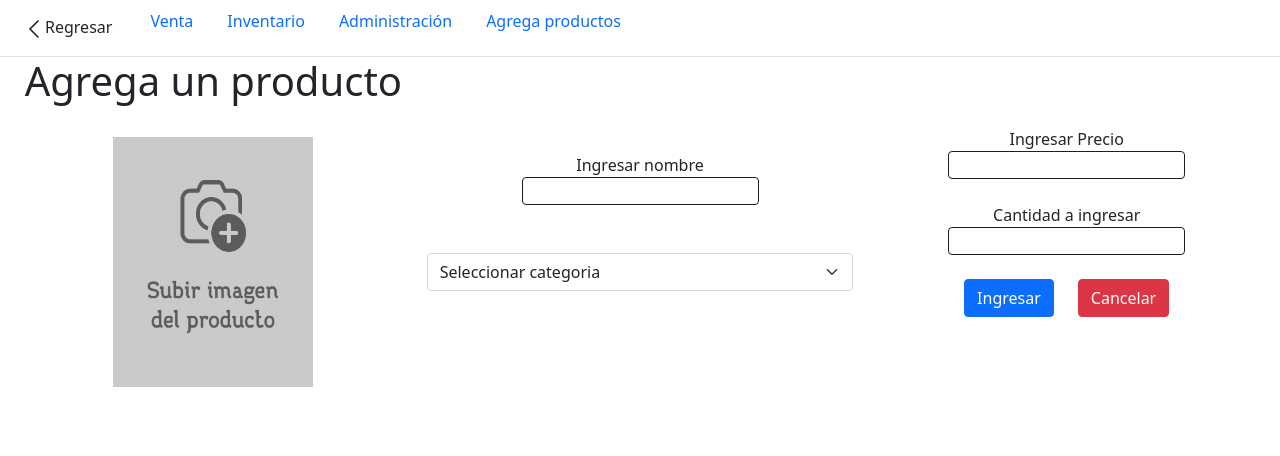
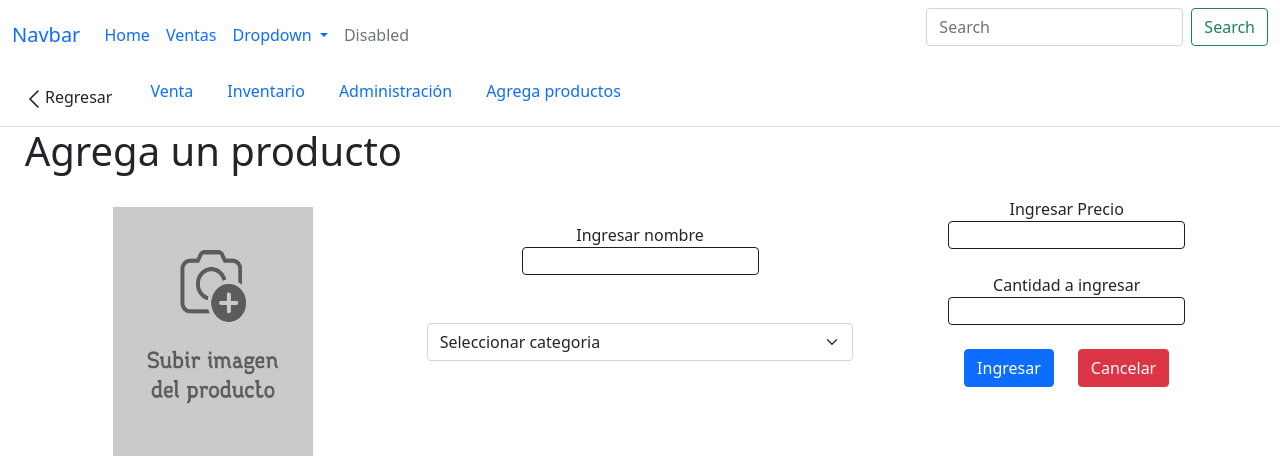
Before and after one commit to CristoSparda/Store-Project, a PHP site: page /store-project/CRUD/agregaProd.php in a window 1280 px wide. Shown: the top 456 px of the page. Run offline with PHP 8.4, Linux system fonts and the light colour scheme.

Commit message:
changes in the navbar

```diff
--- a/CRUD/agregaProd.php
+++ b/CRUD/agregaProd.php
@@ -12,6 +12,42 @@
     <script src="https://code.jquery.com/jquery-3.7.1.js" integrity="sha256-eKhayi8LEQwp4NKxN+CfCh+3qOVUtJn3QNZ0TciWLP4=" crossorigin="anonymous"></script>
 </head>
 <body>
+    <nav class="navbar navbar-expand-lg bg-body-tertiary">
+        <div class="container-fluid">
+            <a class="navbar-brand" href="#">Navbar</a>
+            <button class="navbar-toggler" type="button" data-bs-toggle="collapse" data-bs-target="#navbarSupportedContent" aria-controls="navbarSupportedContent" aria-expanded="false" aria-label="Toggle navigation">
+            <span class="navbar-toggler-icon"></span>
+            </button>
+            <div class="collapse navbar-collapse" id="navbarSupportedContent">
+            <ul class="navbar-nav me-auto mb-2 mb-lg-0">
+                <li class="nav-item">
+                <a class="nav-link active" aria-current="page" href="#">Home</a>
+                </li>
+                <li class="nav-item">
+                <a class="nav-link" href="../vendedor.php">Ventas</a>
+                </li>
+                <li class="nav-item dropdown">
+                <a class="nav-link dropdown-toggle" href="#" role="button" data-bs-toggle="dropdown" aria-expanded="false">
+                    Dropdown
+                </a>
+                <ul class="dropdown-menu">
+                    <li><a class="dropdown-item" href="#">Action</a></li>
+                    <li><a class="dropdown-item" href="#">Another action</a></li>
+                    <li><hr class="dropdown-divider"></li>
+                    <li><a class="dropdown-item" href="#">Something else here</a></li>
+                </ul>
+                </li>
+                <li class="nav-item">
+                <a class="nav-link disabled" aria-disabled="true">Disabled</a>
+                </li>
+            </ul>
+            <form class="d-flex" role="search">
+                <input class="form-control me-2" type="search" placeholder="Search" aria-label="Search">
+                <button class="btn btn-outline-success" type="submit">Search</button>
+            </form>
+            </div>
+        </div>
+    </nav>
     <ul class="nav nav-tabs">
         <a  style="margin: 8px;" href="../inventario.php"><button class="btn"><img src="../icons/arrow-left.svg" alt="">Regresar</button></a>
         <li class="nav-item">
--- a/vendedor.php
+++ b/vendedor.php
@@ -59,12 +59,6 @@
         </li>
         <li class="nav-item">
             <a class="nav-link" href="#">Agrega productos</a>
-        </li>
-        <li class="nav-item">
-            <a class="nav-link" href="#">Link</a>
-        </li>
-        <li class="nav-item">
-            <a class="nav-link" href="#">Link</a>
         </li>
 
         <input class="busqueda" type="text" placeholder="Busca un producto" id="buscador">
```
Also changed, not shown: gerencia.php (+1 -11 lines), inventario.php (+1 -11 lines).
